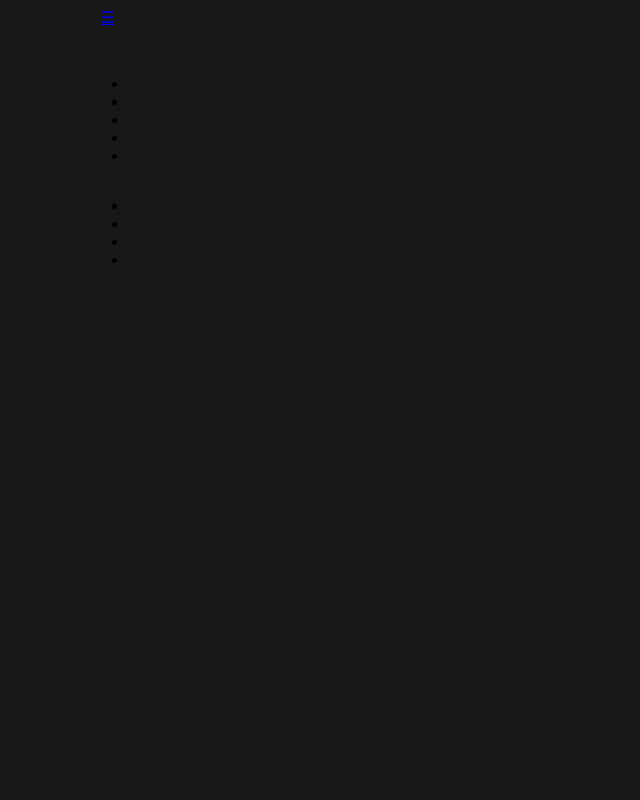
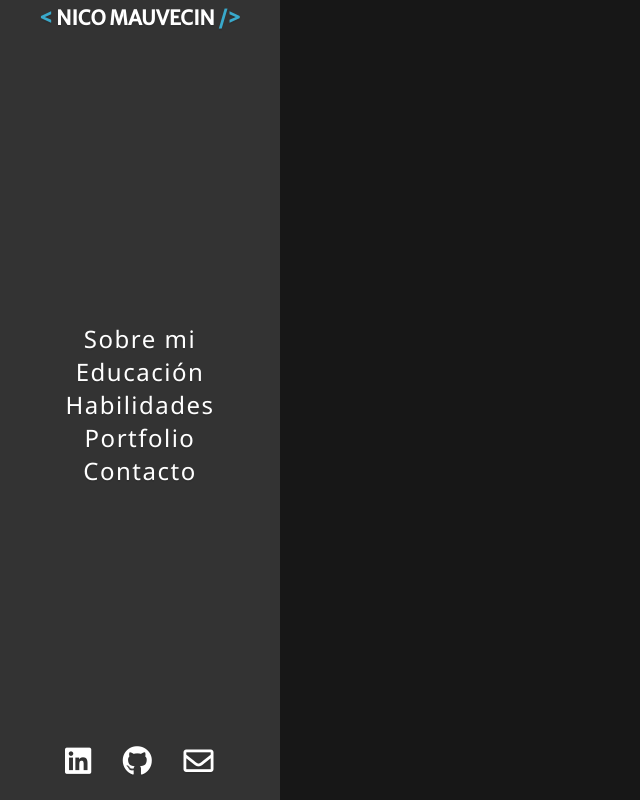
Before and after one commit to nicomauvecin/portfolio, a website built with webpack: page src/index.html in a window 1280 px wide. Shown: the whole page, without its empty margins (0-640 px from the left). Built offline with nearby package versions, Linux system fonts and the light colour scheme.

Commit message:
add header

```diff
--- a/src/css/menu.css
+++ b/src/css/menu.css
@@ -1,12 +1,56 @@
-.menu-container {
-  background-color: #171717;
+.header {
+  position: fixed;
+  left: 0;
+  top: 0;
+  height: 100vh;
+  width: 280px;
+  background-color: #333;
   display: flex;
   flex-direction: column;
+  justify-content: center;
+  align-items: center;
+  text-align: center;
+}
+
+.header ul {
+  list-style: none;
+  margin: 0;
+  padding: 0;
+}
+
+.header li {
+  font-size: 24px;
+  font-weight: 500;
+  letter-spacing: 1.5px;
+}
+
+.brand {
+  font-family: 'Merriweather Sans', sans-serif;
+  font-size: 20px;
+  font-weight: bold;
+  height: 10vh;
+}
+
+.brand span {
+  color: #39a9cb;
+}
+
+.brand:hover {
+  color: white;
+}
+
+.menu {
+  display: flex;
   align-items: center;
   justify-content: center;
-  width: 200px;
+  height: 80vh;
 }
 
-.menu-list li {
-  list-style: none;
+.social ul {
+  display: flex;
 }
+
+.social li {
+  margin: 15px;
+  font-size: 30px;
+}
--- a/src/index.html
+++ b/src/index.html
@@ -14,7 +14,7 @@
     />
   </head>
   <body>
-    <div class="col menu-container"></div>
-    <div class="col content"></div>
+    <header class="header"></header>
+    <div class="main-wrapper"></div>
   </body>
 </html>
--- a/src/js/menu.js
+++ b/src/js/menu.js
@@ -1,31 +1,43 @@
 import '../css/menu.css';
 
-const menu = document.querySelector('.menu-container');
+const header = document.querySelector('.header');
 
 export function menuContainer() {
-  menu.innerHTML = `
-    <div class="toggle-container">
-      <a href="#">☰</a>
+  header.innerHTML = `
+    <div class="brand">
+      <a href="#">
+        <span><</span>
+          NICO MAUVECIN
+        <span>/></span>
+      </a>
     </div>
-    <ul class="menu-list">
-     <li class="item"></li>
-     <li class="item"></li>
-     <li class="item"></li>
-     <li class="item"></li>
-     <li class="item"></li>
-    </ul>
-    <ul class="menu-icons">
-      <li class="item"></li>
-      <li class="item"></li>
-      <li class="item"></li>
-      <li class="item"></li>
-      <li class="item"></li>
-    </ul>
-    <ul class="menu-social">
-      <li class="social"></li>
-      <li class="social"></li>
-      <li class="social"></li>
-      <li class="social"></li>
-    </ul>
+    <nav class="menu">
+      <ul>
+        <li><a href="#">Sobre mi</a></li>
+        <li><a href="#">Educación</a></li>
+        <li><a href="#">Habilidades</a></li>
+        <li><a href="#">Portfolio</a></li>
+        <li><a href="#">Contacto</a></li>
+      </ul>
+    </nav>
+    <div class="social">
+      <ul>
+        <li>
+          <a href="#">
+            <i class="fab fa-linkedin"></i>
+          </a>
+        </li>
+        <li>
+          <a href="#">
+            <i class="fab fa-github"></i>
+          </a>
+        </li>
+        <li>
+          <a href="#">
+            <i class="far fa-envelope"></i>
+          </a>
+        </li>
+      </ul>
+    </div>
 `;
 }
--- a/src/style.css
+++ b/src/style.css
@@ -1,4 +1,21 @@
+@import url('https://fonts.googleapis.com/css2?family=Merriweather+Sans&display=swap');
+
+* {
+  box-sizing: border-box;
+}
 body {
   background: #171717;
   display: flex;
+  font-family: 'Segoe UI';
+  text-shadow: 0 2px 0 rgb(0 0 0 / 7%);
 }
+
+a {
+  color: white;
+  text-decoration: none;
+  transition: 0.5s ease;
+}
+
+a:hover {
+  color: #39a9cb;
+}
```
Also changed, not shown: dist/index.html.
